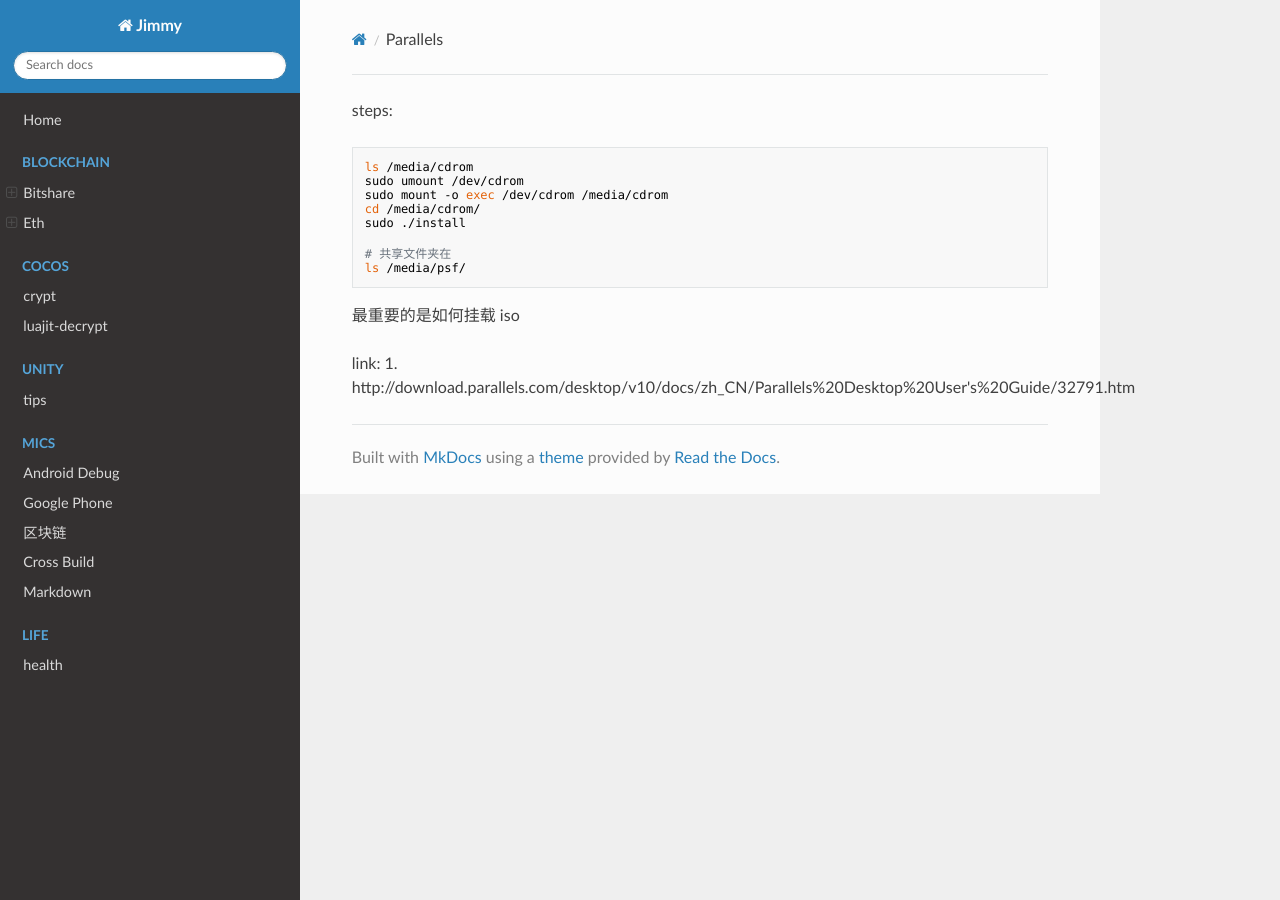
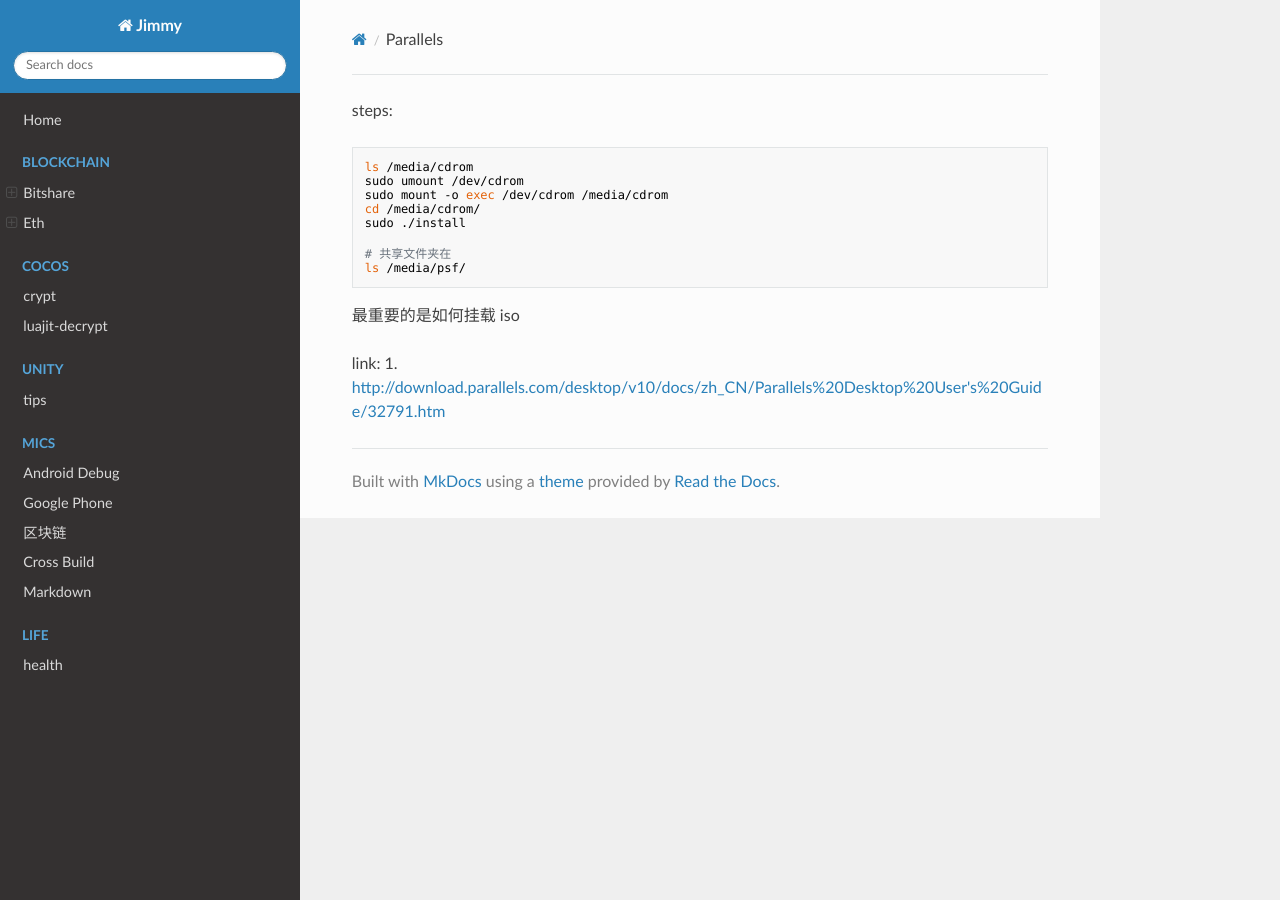
Before and after one commit to guo-m/blog, an MkDocs documentation site: the page built from docs/mics/parallels.md, in a window 1280 px wide. Built offline with MkDocs 1.6.1, drawn with Linux system fonts in a browser that asks for light colours; nearby versions of some CDN libraries; part of the change alters nothing that is shown.

```diff
--- a/docs/mics/parallels.md
+++ b/docs/mics/parallels.md
@@ -15,4 +15,4 @@ ls /media/psf/
 最重要的是如何挂载 iso
 
 link:
-1. http://download.parallels.com/desktop/v10/docs/zh_CN/Parallels%20Desktop%20User's%20Guide/32791.htm
+1. [http://download.parallels.com/desktop/v10/docs/zh_CN/Parallels%20Desktop%20User's%20Guide/32791.htm](http://download.parallels.com/desktop/v10/docs/zh_CN/Parallels%20Desktop%20User's%20Guide/32791.htm)
```
